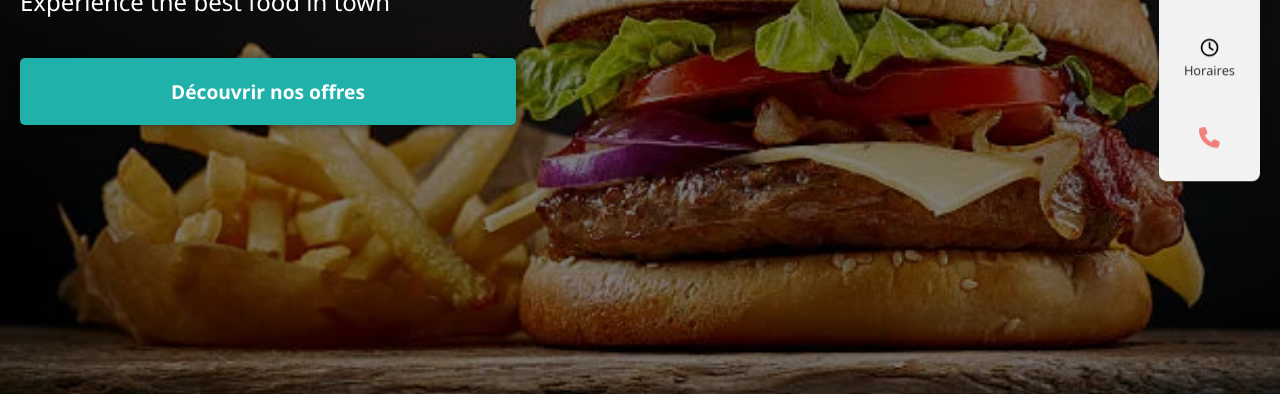
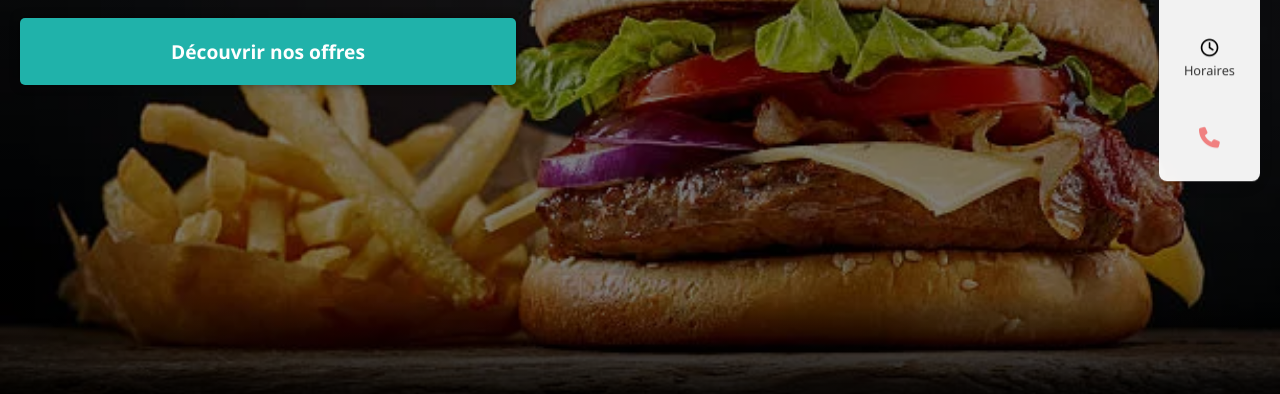
Before and after one commit to martinmamadou/testing, a website: page index.html in a window 1280 px wide. Shown: the part 406-800 px from the top of the page. Drawn offline with nearby package versions, Linux system fonts and the light colour scheme; files that its build step writes are made by us from their sources.

Commit message:
adjustements a lot of design changes

```diff
--- a/assets/styles/scss/_home.scss
+++ b/assets/styles/scss/_home.scss
@@ -25,19 +25,20 @@
 
   // Conteneur du texte d'accueil
   &-text {
+    flex: 1;
+    display: flex;
+    flex-direction: column;
+    justify-content: center;
+    padding: 0 20px;
+    margin-bottom: 80px; // Espace pour la navigation
     position: relative;
     z-index: 1;
-    padding: 0 20px;
     color: $white;
     font-size: 2rem;
     font-weight: 600;
     text-align: left;
     overflow: hidden;
     touch-action: none;
-    display: flex;
-    flex-direction: column;
-    justify-content: center;
-    flex: 1;
 
     // Titre principal avec animation
     h1 {
@@ -71,11 +72,15 @@
 
   // Espace réservé pour la navigation
   &-nav-space {
-    height: 55px;
+    height: 80px; // Hauteur fixe pour la navigation
     width: 100%;
+    background: linear-gradient(to top, rgba(0, 0, 0, 0.8), transparent);
+    position: absolute;
+    bottom: 0;
+    left: 0;
 
     @media screen and (min-width: $desktop) {
-      display: none;
+      height: 100px; // Plus grand sur desktop
     }
   }
 }
```
